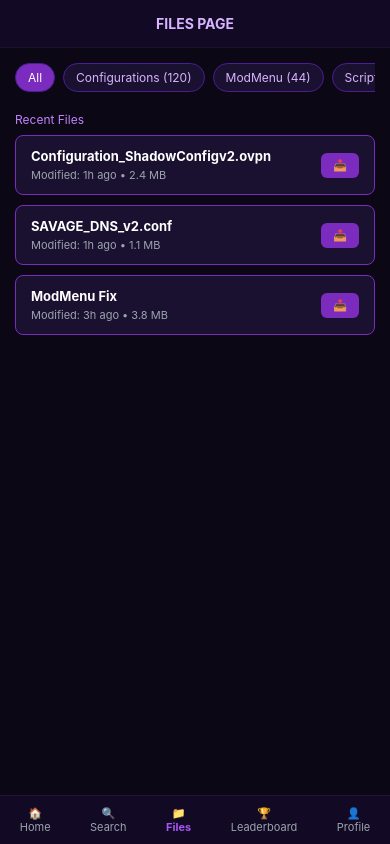
After one commit to ramantswanamukhethwa16-crypto/savagetechs-hub, a Flask app: template templates/files.html in a window 390 px wide. The commit adds this page. Run offline with Flask 3, Linux system fonts and the light colour scheme; the template is opened without the code that fills it, so the values that code supplies are empty.

Commit message:
Update all pages with complete mobile responsiveness and functionality

```diff
--- /dev/null
+++ b/templates/files.html
@@ -0,0 +1,139 @@
+<!DOCTYPE html>
+<html lang="en">
+<head>
+    <meta charset="UTF-8">
+    <meta name="viewport" content="width=device-width, initial-scale=1.0, maximum-scale=1.0, user-scalable=no">
+    <title>Files - SAVAGE TECH'S HUB</title>
+    <style>
+        * { box-sizing: border-box; -webkit-tap-highlight-color: transparent; }
+        body {
+            background-color: #0b0714;
+            color: #fff;
+            font-family: -apple-system, BlinkMacSystemFont, "Segoe UI", Roboto, sans-serif;
+            margin: 0;
+            padding-bottom: 70px;
+        }
+        header {
+            background: #120924;
+            padding: 15px 20px;
+            border-bottom: 1px solid #1a102f;
+            font-weight: bold;
+            color: #d8b4fe;
+            text-align: center;
+            font-size: 14px;
+        }
+        .container { padding: 15px; }
+        .tag-row {
+            display: flex;
+            gap: 8px;
+            margin-bottom: 15px;
+            overflow-x: auto;
+            padding-bottom: 5px;
+        }
+        .tag-pill {
+            background: #1a102f;
+            border: 1px solid #4c1d95;
+            color: #d8b4fe;
+            padding: 6px 12px;
+            border-radius: 15px;
+            font-size: 12px;
+            white-space: nowrap;
+            cursor: pointer;
+        }
+        .tag-pill.active {
+            background: #7b2cbf;
+            color: white;
+        }
+        .file-card {
+            background: #1a102f;
+            padding: 12px 15px;
+            border-radius: 8px;
+            border: 1px solid #7b2cbf;
+            margin-bottom: 10px;
+            display: flex;
+            justify-content: space-between;
+            align-items: center;
+        }
+        .file-info h4 { margin: 0 0 4px 0; font-size: 13px; color: #fff; }
+        .file-info p { margin: 0; font-size: 11px; color: #9ca3af; }
+        .download-btn {
+            background: #7b2cbf;
+            color: white;
+            border: none;
+            padding: 6px 12px;
+            border-radius: 6px;
+            font-size: 11px;
+            font-weight: bold;
+            cursor: pointer;
+        }
+        .nav-bar {
+            position: fixed;
+            bottom: 0;
+            width: 100%;
+            background: #120924;
+            display: flex;
+            justify-content: space-around;
+            padding: 10px 0;
+            border-top: 1px solid #241442;
+            z-index: 100;
+        }
+        .nav-item {
+            color: #9ca3af;
+            text-decoration: none;
+            font-size: 11px;
+            text-align: center;
+        }
+        .nav-item.active {
+            color: #a855f7;
+            font-weight: bold;
+        }
+    </style>
+</head>
+<body>
+    <header>FILES PAGE</header>
+
+    <div class="container">
+        <div class="tag-row">
+            <span class="tag-pill active">All</span>
+            <span class="tag-pill">Configurations (120)</span>
+            <span class="tag-pill">ModMenu (44)</span>
+            <span class="tag-pill">Scripts (VIP)</span>
+            <span class="tag-pill">Backups</span>
+        </div>
+
+        <div style="font-size: 12px; color: #c084fc; margin: 15px 0 8px 0;">Recent Files</div>
+
+        <div class="file-card">
+            <div class="file-info">
+                <h4>Configuration_ShadowConfigv2.ovpn</h4>
+                <p>Modified: 1h ago • 2.4 MB</p>
+            </div>
+            <button class="download-btn" onclick="alert('Downloading file...')">📥</button>
+        </div>
+
+        <div class="file-card">
+            <div class="file-info">
+                <h4>SAVAGE_DNS_v2.conf</h4>
+                <p>Modified: 1h ago • 1.1 MB</p>
+            </div>
+            <button class="download-btn" onclick="alert('Downloading file...')">📥</button>
+        </div>
+
+        <div class="file-card">
+            <div class="file-info">
+                <h4>ModMenu Fix</h4>
+                <p>Modified: 3h ago • 3.8 MB</p>
+            </div>
+            <button class="download-btn" onclick="alert('Downloading file...')">📥</button>
+        </div>
+    </div>
+
+    <div class="nav-bar">
+        <a href="/home" class="nav-item">🏠<br>Home</a>
+        <a href="/search" class="nav-item">🔍<br>Search</a>
+        <a href="/files" class="nav-item active">📁<br>Files</a>
+        <a href="/leaderboard" class="nav-item">🏆<br>Leaderboard</a>
+        <a href="/profile" class="nav-item">👤<br>Profile</a>
+    </div>
+</body>
+</html>
--- a/templates/index.html
+++ b/templates/index.html
@@ -1,7 +1,7 @@
 <!DOCTYPE html>
 <html lang="en">
 <head>
-    <meta charset="UTF-8">
+    <meta name="viewport" content="width=device-width, initial-scale=1.0, maximum-scale=1.0, user-scalable=no"> charset="UTF-8">
     <title>Home - SAVAGE TECH'S HUB</title>
     <style>
         body { background-color: #0b0714; color: #fff; font-family: sans-serif; margin: 0; padding-bottom: 70px; }
--- a/templates/login.html
+++ b/templates/login.html
@@ -1,6 +1,6 @@
 <!DOCTYPE html>
 <html lang="en">
-<head>
+<head><meta name="viewport" content="width=device-width, initial-scale=1.0, maximum-scale=1.0, user-scalable=no">
     <meta charset="UTF-8">
     <title>SAVAGE TECH HUB - Sign In / Sign Up</title>
     <style>
--- a/templates/profile.html
+++ b/templates/profile.html
@@ -1,7 +1,7 @@
 <!DOCTYPE html>
 <html lang="en">
 <head>
-    <meta charset="UTF-8">
+    <meta name="viewport" content="width=device-width, initial-scale=1.0, maximum-scale=1.0, user-scalable=no">
     <title>Profile - SAVAGE TECH'S HUB</title>
     <style>
         body { background-color: #0b0714; color: #fff; font-family: sans-serif; margin: 0; padding-bottom: 70px; }
--- a/templates/settings.html
+++ b/templates/settings.html
@@ -1,7 +1,8 @@
 <!DOCTYPE html>
 <html lang="en">
 <head>
-    <meta charset="UTF-8">
+    <meta name="viewport" content="width=device-width, initial-scale=1.0, maximum-scale=1.0, user-scalable=no">
+
     <title>Settings - SAVAGE TECH'S HUB</title>
     <style>
         body { background-color: #0b0714; color: #fff; font-family: sans-serif; margin: 0; padding-bottom: 70px; }
```
Also changed, not shown: templates/leaderboard.html (added, +116 -0 lines), templates/search.html (added, +122 -0 lines).
